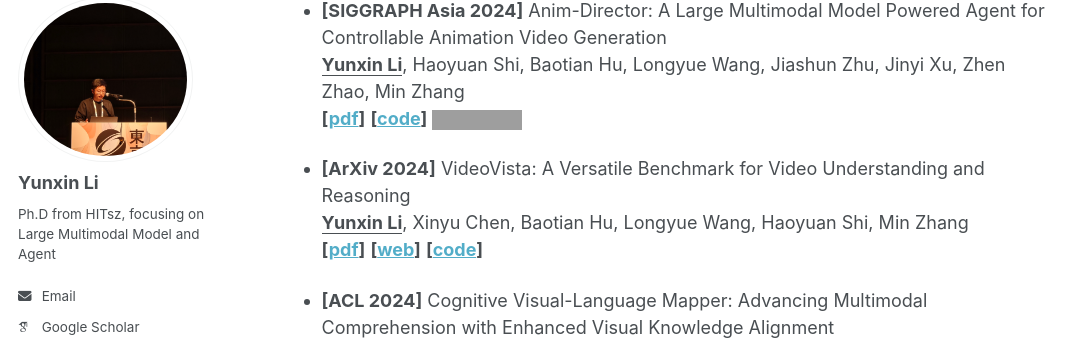
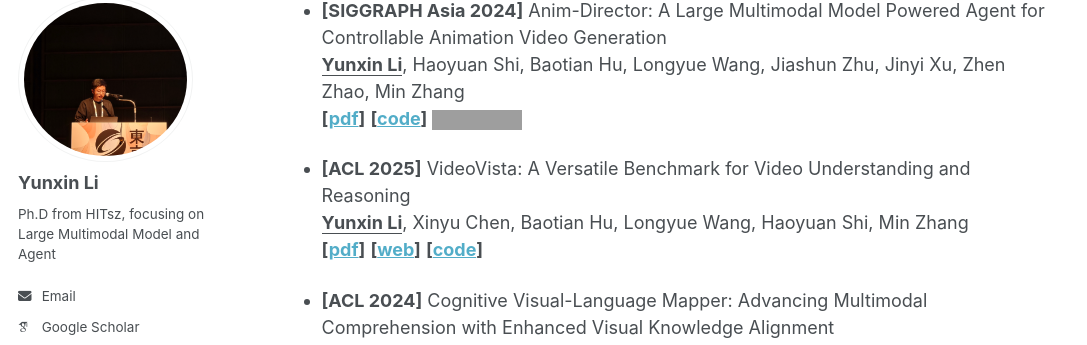
Before and after one commit to YunxinLi/yunxinli.github.io, a Jekyll site: the page built from _pages/about.md, in a window 1280 px wide and 900 px high, scrolled down 2159 px. Shown: the part 102-447 px from the top of the window, without its empty margins (0-1087 px from the left). Built offline with Jekyll 4.4.1, drawn with Linux system fonts in a browser that asks for light colours; some web fonts are replaced; a script that is not in the unit is left out; grey boxes are pictures that could not be loaded.

Commit message:
Update about.md

```diff
--- a/_pages/about.md
+++ b/_pages/about.md
@@ -62,9 +62,9 @@ The long-term goal of my research is to help humans with more capable artificial
   **[[pdf](https://arxiv.org/abs/2408.09787)]** **[[code](https://github.com/HITsz-TMG/Anim-Director)]**
   <img alt="GitHub Stars" src="https://img.shields.io/github/stars/HITsz-TMG/Anim-Director.svg?style=social">
 
-- **[ArXiv 2024]** VideoVista: A Versatile Benchmark for Video Understanding and Reasoning<br>
+- **[ACL 2025]** VideoVista: A Versatile Benchmark for Video Understanding and Reasoning<br>
   <u><strong>Yunxin Li</strong></u>, Xinyu Chen, Baotian Hu, Longyue Wang, Haoyuan Shi, Min Zhang<br>
-  **[[pdf](https://arxiv.org/abs/2406.11303)]** **[[web](https://videovista.github.io/)]** **[[code](https://github.com/HITsz-TMG/UMOE-Scaling-Unified-Multimodal-LLMs/tree/master/VideoVista)]**
+  **[[pdf](https://arxiv.org/abs/2406.11303)]** **[[web](https://videovista.github.io/)]** **[[code](https://github.com/HITsz-TMG/VideoVista)]**
 
 - **[ACL 2024]** Cognitive Visual-Language Mapper: Advancing Multimodal Comprehension with Enhanced Visual Knowledge Alignment<br>
   <u><strong>Yunxin Li</strong></u>, Xinyu Chen, Baotian Hu, Haoyuan Shi, Min Zhang<br>
```
